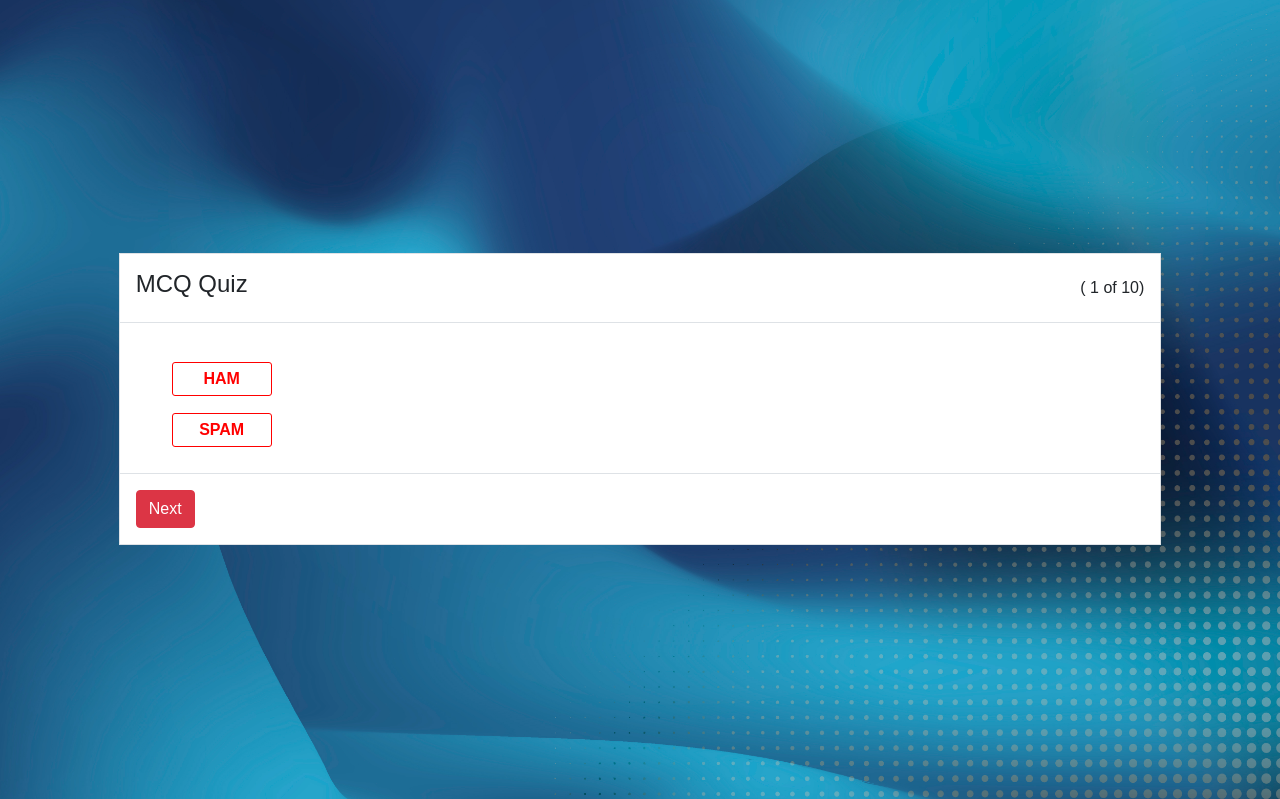
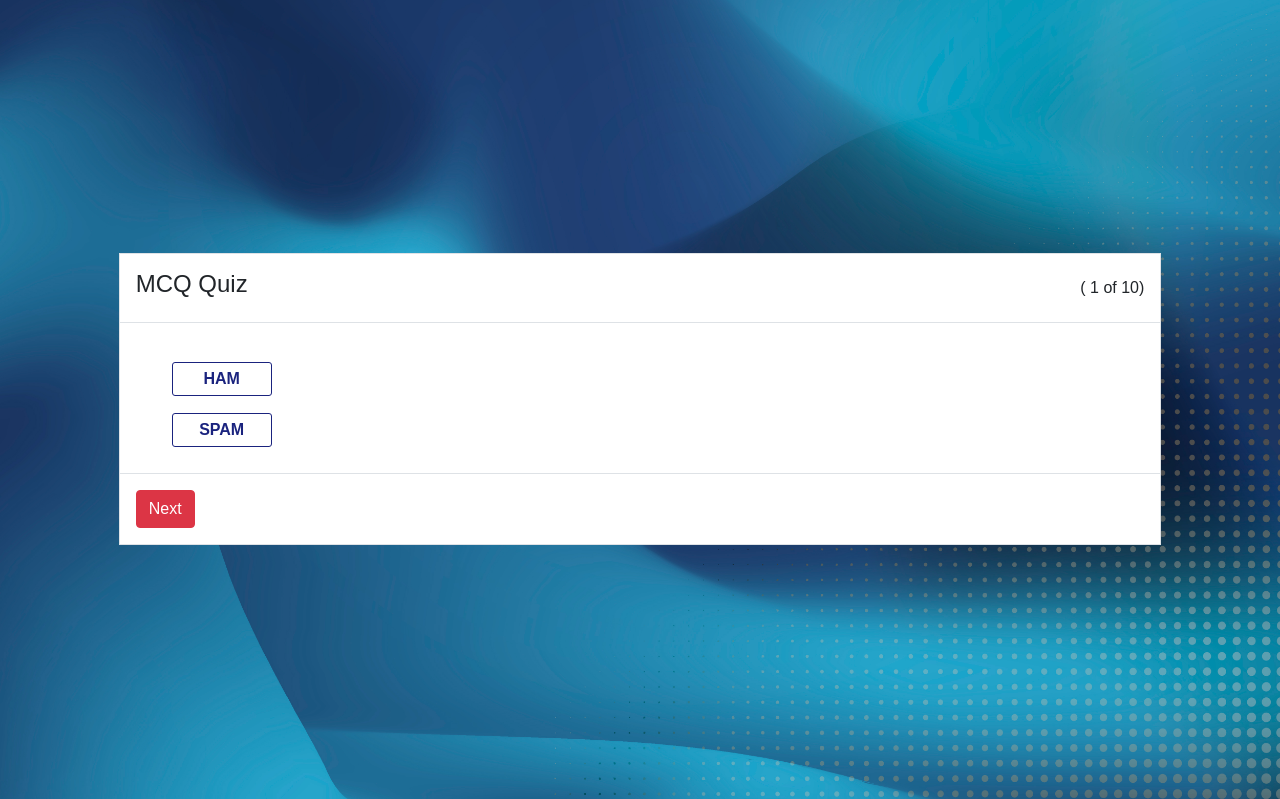
Before and after one commit to Org0220/Phishing-Detector, a PHP site: page /Phishing-Detector/quiz.php in a window 1280 px wide. Shown: the part 121-920 px from the top of the page. Run offline with PHP 8.4, Linux system fonts and the light colour scheme.

Commit message:
colors
colors

```diff
--- a/FrontEnd/quiz.php
+++ b/FrontEnd/quiz.php
@@ -35,9 +35,9 @@ if ($_SERVER["REQUEST_METHOD"] == "POST") {
 
   label.radio span {
     padding: 4px 0px;
-    border: 1px solid red;
+    border: 1px solid #1a237e;
     display: inline-block;
-    color: red;
+    color: #1a237e;
     width: 100px;
     text-align: center;
     border-radius: 3px;
@@ -46,8 +46,8 @@ if ($_SERVER["REQUEST_METHOD"] == "POST") {
   }
 
   label.radio input:checked+span {
-    border-color: red;
-    background-color: red;
+    border-color: #1a237e;
+    background-color: #1a237e;
     color: #fff;
   }
 
```
